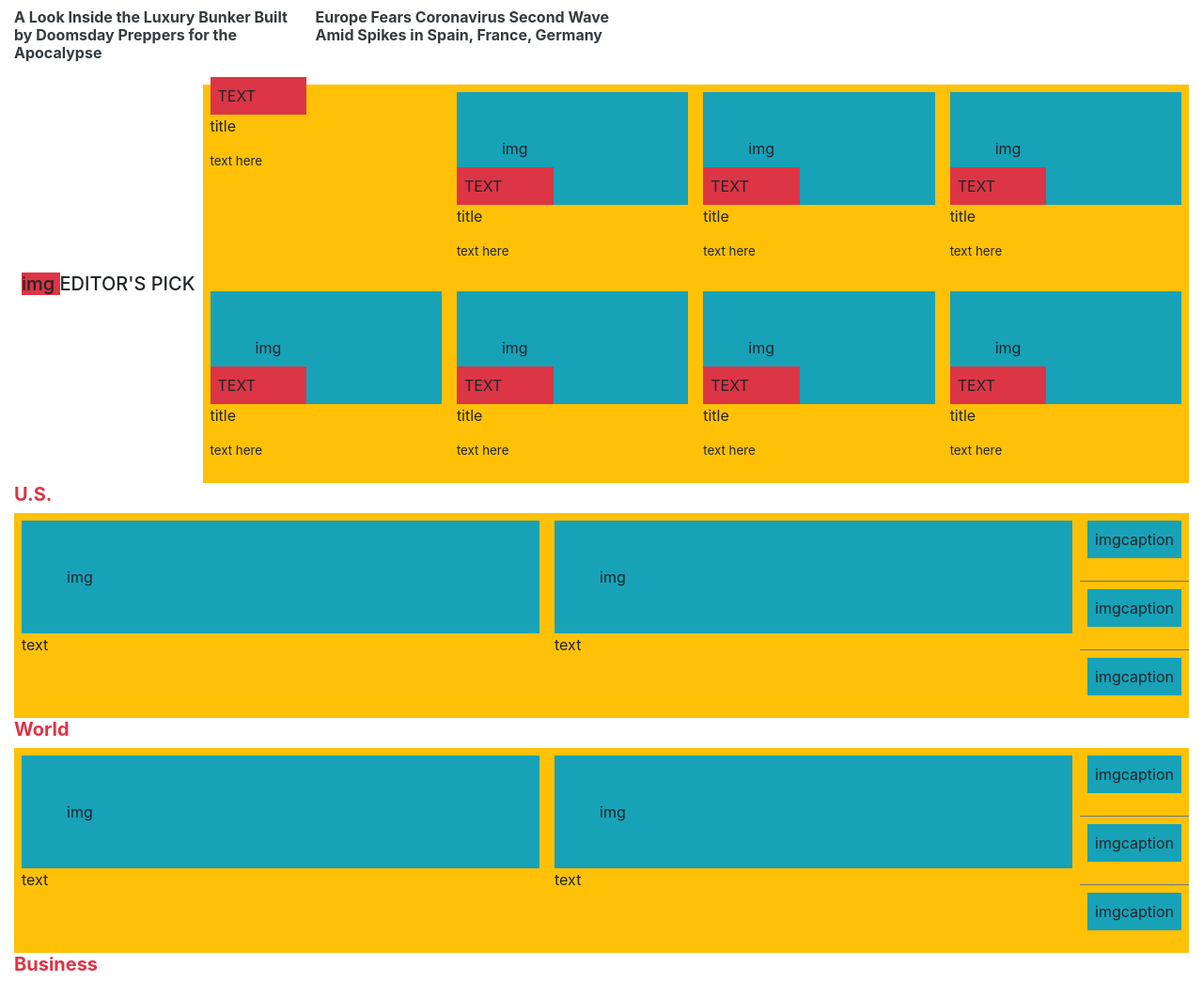
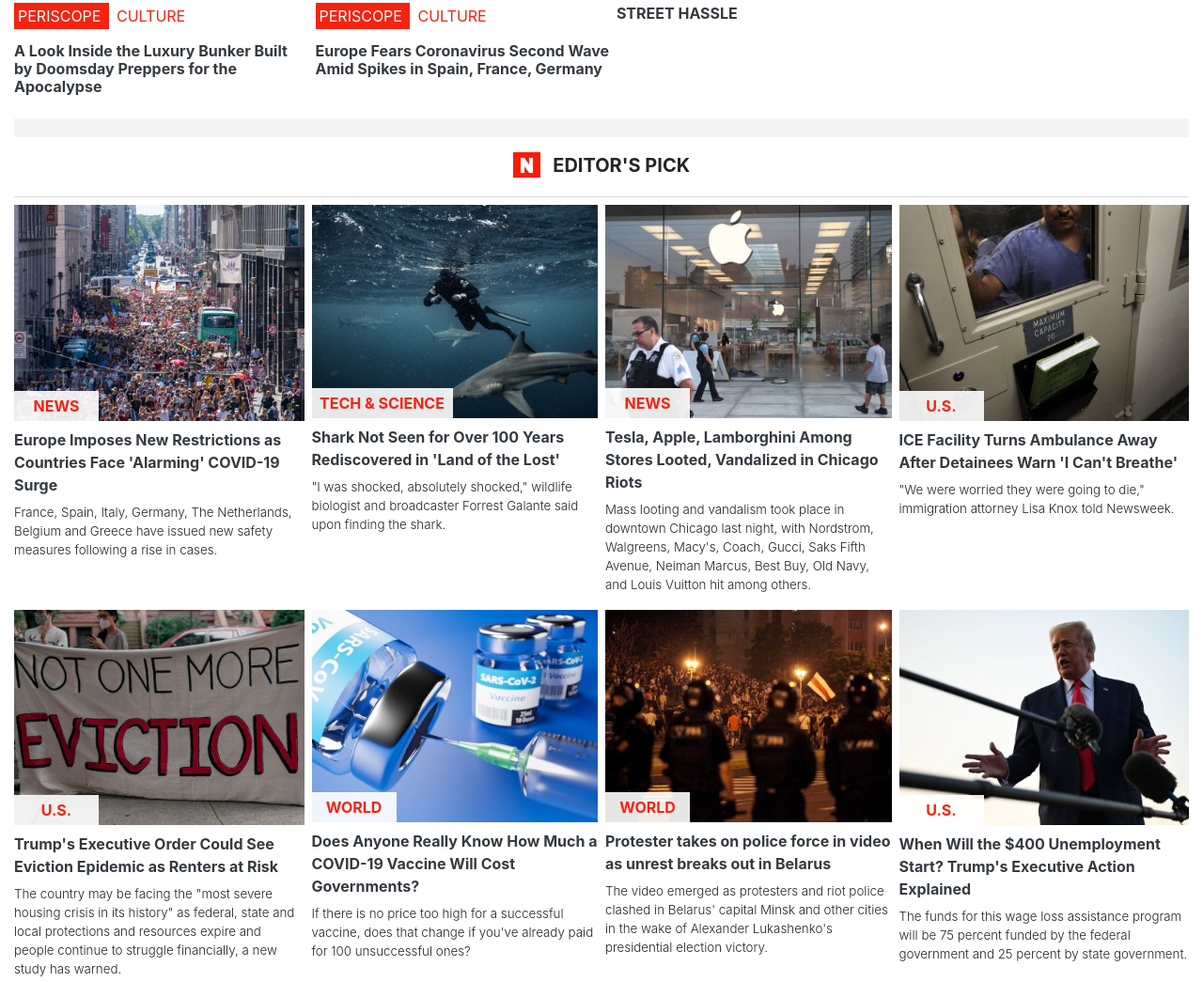
Before and after one commit to DcRonan/newsweek-bootstrap, a website: page index.html in a window 1280 px wide. Shown: the part 3515-4560 px from the top of the page at 94% size. Drawn offline with nearby package versions, Linux system fonts and the light colour scheme.

Commit message:
finished editors pick section

```diff
--- a/index.html
+++ b/index.html
@@ -700,7 +700,7 @@
     </section>
     <!-- IN THE MAGAZINE -->
     <section class="col-12 row no-gutters mt-4 in-the-magazine">
-      <h5 class="m-auto mt-3 col-12 text-center pb-4">
+      <h5 class="m-auto mt-3 col-12 text-center pb-4 pt-3">
         <img class="pb-1" src="./src/assets/images/n-logo.png" alt="newsweek small logo">
         <span class="font-weight-bold">
           IN THE MAGAZINE
@@ -857,144 +857,188 @@
       </article>
     </section>
     <!-- EDITORS PICK -->
-    <h5 class="m-auto">
-      <span class="bg-danger">
-        img
-      </span>
-      EDITOR'S PICK
-    </h5>
-    <section class="row no-gutters">
-      <article class="bg-warning p-2 col-md-6 col-lg-3">
+    <section class="row no-gutters editors-pick pb-3">
+      <h5 class="text-center col-12 pb-3 pt-3 editors-title">
+        <span>
+          <img class="pb-1" src="./src/assets/images/n-logo.png" alt="newsweek small logo">
+        </span>
+        <span class="ml-2 font-weight-bold">
+          EDITOR'S PICK
+        </span>
+      </h5>
+      <article class="col-md-6 col-lg-3 pr-md-1">
         <figure>
           <div class="position-relative">
-            <img class="w-100" src="./src/assets/images/belarus.jpg" alt="">
-            <span class="position-absolute fixed-bottom p-2 bg-danger col-5">
-              TEXT
+            <img class="w-100" src="./src/assets/images/editors-pick/berlin-germany.jpg" alt="picture of berlin">
+            <span class="position-absolute fixed-bottom cat-box font-weight-bold text-center cat-box-color p-1">
+              <a href="#" class="text-decoration-none text-red">
+                NEWS
+              </a>
             </span>
           </div>
-          <figcaption>
-            title
+          <figcaption class="pt-2">
+            <a href="#" class="text-decoration-none text-dark font-weight-bold">
+              Europe Imposes New Restrictions as Countries Face 'Alarming' COVID-19 Surge
+            </a>
           </figcaption>
         </figure>
-        <p>
-          text here
+        <p class="font-weight-light mt-n2">
+          France, Spain, Italy, Germany, The Netherlands, Belgium and Greece have issued new safety measures following a
+          rise in cases.
         </p>
       </article>
-      <article class="bg-warning p-2 col-md-6 col-lg-3">
+      <article class="col-md-6 col-lg-3 pl-md-1 pr-lg-1">
         <figure>
-          <div class="p-5 bg-info position-relative">
-            img
-            <span class="position-absolute fixed-bottom p-2 bg-danger col-5">
-              TEXT
+          <div class="position-relative">
+            <img class="w-100" src="./src/assets/images/editors-pick/forrest-galante.jpg" alt="picture of sharks">
+            <span class="position-absolute fixed-bottom tech-box font-weight-bold text-center cat-box-color p-1">
+              <a href="#" class="text-decoration-none text-red">
+                TECH & SCIENCE
+              </a>
             </span>
           </div>
-          <figcaption>
-            title
+          <figcaption class="pt-2">
+            <a href="#" class="text-decoration-none text-dark font-weight-bold">
+              Shark Not Seen for Over 100 Years Rediscovered in 'Land of the Lost'
+            </a>
           </figcaption>
         </figure>
-        <p>
-          text here
+        <p class="font-weight-light mt-n2">
+          "I was shocked, absolutely shocked," wildlife biologist and broadcaster Forrest Galante said upon finding the
+          shark.
         </p>
       </article>
-      <article class="bg-warning p-2 col-md-6 col-lg-3">
+      <article class="col-md-6 col-lg-3 pr-md-1 pl-lg-1">
         <figure>
-          <div class="p-5 bg-info position-relative">
-            img
-            <span class="position-absolute fixed-bottom p-2 bg-danger col-5">
-              TEXT
+          <div class="position-relative">
+            <img class="w-100" src="./src/assets/images/editors-pick/apple-store.jpg" alt="picture of a apple store">
+            <span class="position-absolute fixed-bottom cat-box font-weight-bold text-center cat-box-color p-1">
+              <a href="#" class="text-decoration-none text-red">
+                NEWS
+              </a>
             </span>
           </div>
-          <figcaption>
-            title
+          <figcaption class="pt-2">
+            <a href="#" class="text-decoration-none text-dark font-weight-bold">
+              Tesla, Apple, Lamborghini Among Stores Looted, Vandalized in Chicago Riots
+            </a>
           </figcaption>
         </figure>
-        <p>
-          text here
+        <p class="font-weight-light mt-n2">
+          Mass looting and vandalism took place in downtown Chicago last night, with Nordstrom, Walgreens, Macy's,
+          Coach, Gucci, Saks Fifth Avenue, Neiman Marcus, Best Buy, Old Navy, and Louis Vuitton hit among others.
         </p>
       </article>
-      <article class="bg-warning p-2 col-md-6 col-lg-3">
+      <article class="col-md-6 col-lg-3 pl-md-1">
         <figure>
-          <div class="p-5 bg-info position-relative">
-            img
-            <span class="position-absolute fixed-bottom p-2 bg-danger col-5">
-              TEXT
+          <div class="position-relative">
+            <img class="w-100" src="./src/assets/images/editors-pick/ice.jpg" alt="picture of an inmate">
+            <span class="position-absolute fixed-bottom cat-box font-weight-bold text-center cat-box-color p-1">
+              <a href="#" class="text-decoration-none text-red">
+                U.S.
+              </a>
             </span>
           </div>
-          <figcaption>
-            title
+          <figcaption class="pt-2">
+            <a href="#" class="text-decoration-none text-dark font-weight-bold">
+              ICE Facility Turns Ambulance Away After Detainees Warn 'I Can't Breathe'
+            </a>
           </figcaption>
         </figure>
-        <p>
-          text here
+        <p class="font-weight-light mt-n2">
+          "We were worried they were going to die," immigration attorney Lisa Knox told Newsweek.
         </p>
       </article>
-      <article class="bg-warning p-2 col-md-6 col-lg-3">
+      <article class="col-md-6 col-lg-3 pr-md-1">
         <figure>
-          <div class="p-5 bg-info position-relative">
-            img
-            <span class="position-absolute fixed-bottom p-2 bg-danger col-5">
-              TEXT
+          <div class="position-relative">
+            <img class="w-100" src="./src/assets/images/editors-pick/eviction.jpg"
+              alt="picture of a banner saying 'eviction'">
+            <span class="position-absolute fixed-bottom cat-box font-weight-bold text-center cat-box-color p-1">
+              <a href="#" class="text-red text-decoration-none">
+                U.S.
+              </a>
             </span>
           </div>
-          <figcaption>
-            title
+          <figcaption class="pt-2">
+            <a href="#" class="text-decoration-none text-dark font-weight-bold">
+              Trump's Executive Order Could See Eviction Epidemic as Renters at Risk
+            </a>
           </figcaption>
         </figure>
-        <p>
-          text here
+        <p class="font-weight-light mt-n2">
+          The country may be facing the "most severe housing crisis in its history" as federal, state and local
+          protections and resources expire and people continue to struggle financially, a new study has warned.
         </p>
       </article>
-      <article class="bg-warning p-2 col-md-6 col-lg-3">
+      <article class="col-md-6 col-lg-3 pl-md-1 pr-lg-1">
         <figure>
-          <div class="p-5 bg-info position-relative">
-            img
-            <span class="position-absolute fixed-bottom p-2 bg-danger col-5">
-              TEXT
+          <div class="position-relative">
+            <img class="w-100" src="./src/assets/images/editors-pick/covid-vaccine.jpg"
+              alt="picture of a covid vaccine">
+            <span class="position-absolute fixed-bottom cat-box font-weight-bold text-center cat-box-color p-1">
+              <a href="#" class="text-decoration-none text-red">
+                WORLD
+              </a>
             </span>
           </div>
-          <figcaption>
-            title
+          <figcaption class="pt-2">
+            <a href="#" class="text-decoration-none text-dark font-weight-bold">
+              Does Anyone Really Know How Much a COVID-19 Vaccine Will Cost Governments?
+            </a>
           </figcaption>
         </figure>
-        <p>
-          text here
+        <p class="font-weight-light mt-n2">
+          If there is no price too high for a successful vaccine, does that change if you've already paid for 100
+          unsuccessful ones?
         </p>
       </article>
-      <article class="bg-warning p-2 col-md-6 col-lg-3">
+      <article class="col-md-6 col-lg-3 pr-md-1 pl-lg-1">
         <figure>
-          <div class="p-5 bg-info position-relative">
-            img
-            <span class="position-absolute fixed-bottom p-2 bg-danger col-5">
-              TEXT
+          <div class="position-relative">
+            <img class="w-100" src="./src/assets/images/editors-pick/belarus-streets.jpg"
+              alt="picture of belarus streets">
+            <span class="position-absolute fixed-bottom cat-box font-weight-bold text-center cat-box-color p-1">
+              <a href="#" class="text-red text-decoration-none">
+                WORLD
+              </a>
             </span>
           </div>
-          <figcaption>
-            title
+          <figcaption class="pt-2">
+            <a href="#" class="text-decoration-none text-dark font-weight-bold">
+              Protester takes on police force in video as unrest breaks out in Belarus
+            </a>
           </figcaption>
         </figure>
-        <p>
-          text here
+        <p class="font-weight-light mt-n2">
+          The video emerged as protesters and riot police clashed in Belarus' capital Minsk and other cities in the wake
+          of Alexander Lukashenko's presidential election victory.
         </p>
       </article>
-      <article class="bg-warning p-2 col-md-6 col-lg-3">
+      <article class="col-md-6 col-lg-3 pl-md-1">
         <figure>
-          <div class="p-5 bg-info position-relative">
-            img
-            <span class="position-absolute fixed-bottom p-2 bg-danger col-5">
-              TEXT
+          <div class="position-relative">
+            <img class="w-100" src="./src/assets/images/editors-pick/president-donald-trump.jpg" alt="picture of POTUS">
+            <span class="position-absolute fixed-bottom cat-box font-weight-bold text-center cat-box-color p-1">
+              <a href="#" class="text-decoration-none text-red">
+                U.S.
+              </a>
             </span>
           </div>
-          <figcaption>
-            title
+          <figcaption class="pt-2">
+            <a href="#" class="text-decoration-none text-dark font-weight-bold">
+              When Will the $400 Unemployment Start? Trump's Executive Action Explained
+            </a>
           </figcaption>
         </figure>
-        <p>
-          text here
+        <p class="font-weight-light mt-n2">
+          The funds for this wage loss assistance program will be 75 percent funded by the federal government and 25
+          percent by state government.
         </p>
       </article>
     </section>
     <!-- U.S. -->
-    <h5 class="text-danger font-weight-bold">
+    <h5 class="text-danger font-weight-bold pt-3">
       U.S.
     </h5>
     <section class="col-12 d-md-flex">
--- a/src/css/style.css
+++ b/src/css/style.css
@@ -79,6 +79,10 @@
   width: 90px;
 }
 
+.tech-box {
+  width: 150px;
+}
+
 .culture-box {
   width: 75px;
 }
@@ -89,7 +93,8 @@
 
 .featured-stories figcaption a:hover,
 .debate-opinion h6 > a:hover,
-.in-the-magazine h6 > a:hover {
+.in-the-magazine h6 > a:hover,
+.editors-pick figcaption a:hover {
   border-bottom: 1px solid red;
 }
 
@@ -138,13 +143,15 @@
 
 .debate,
 .featured-stories,
-.more-stories {
+.more-stories,
+.in-the-magazine {
   border-top: 20px solid var(--border-gray);
 }
 
 .debate,
 .opinion,
-.more-stories {
+.more-stories,
+.in-the-magazine {
   border-bottom: 20px solid var(--border-gray);
 }
 
@@ -156,7 +163,9 @@
 .top-debate,
 .opinion article,
 .top-story,
-.more-stories article {
+.more-stories article,
+.editors-title,
+.editors-pick {
   border-bottom: solid 1px var(--gray-line);
 }
 
```
